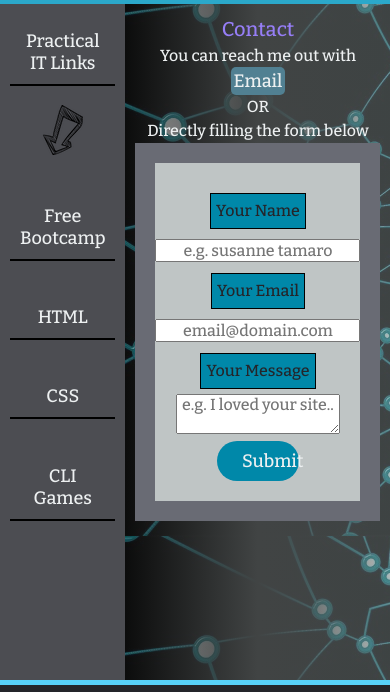
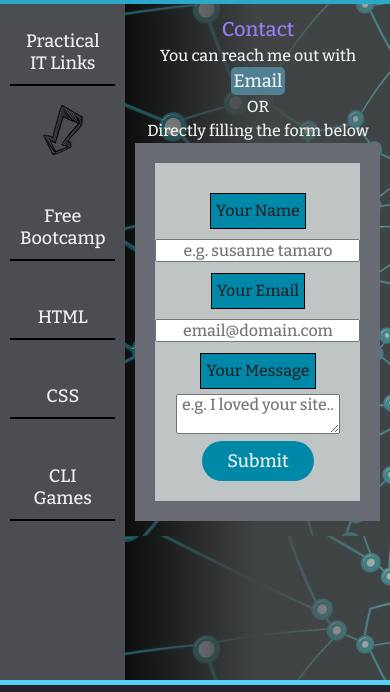
Before and after one commit to linguaps/portfolio3, a plain HTML site: page Contact/index.html in a window 390 px wide. Shown: the part 104-796 px from the top of the page. Drawn offline with nearby package versions, Linux system fonts and the light colour scheme.

Commit message:
One more responsive adjustment for contact form submit button

```diff
--- a/main.css
+++ b/main.css
@@ -425,6 +425,7 @@ form button {
         display: flex;
         flex-direction: column;
     }
+
     .container__middle {
         max-width: 50vh;
     }
@@ -459,6 +460,8 @@ form button {
         text-align: center;
     }
 
-
+    form button {
+        width:max-content;
+    }
 
 }
```
Also changed, not shown: Contact/index.html (+1 -0 lines).
